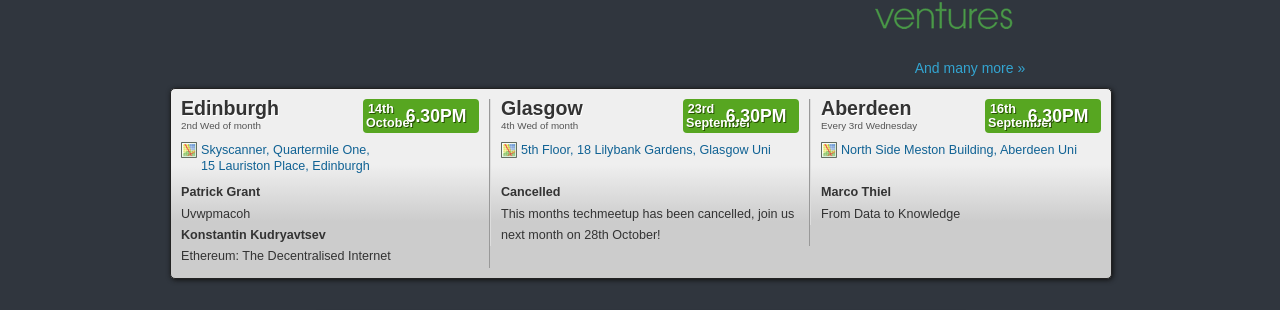
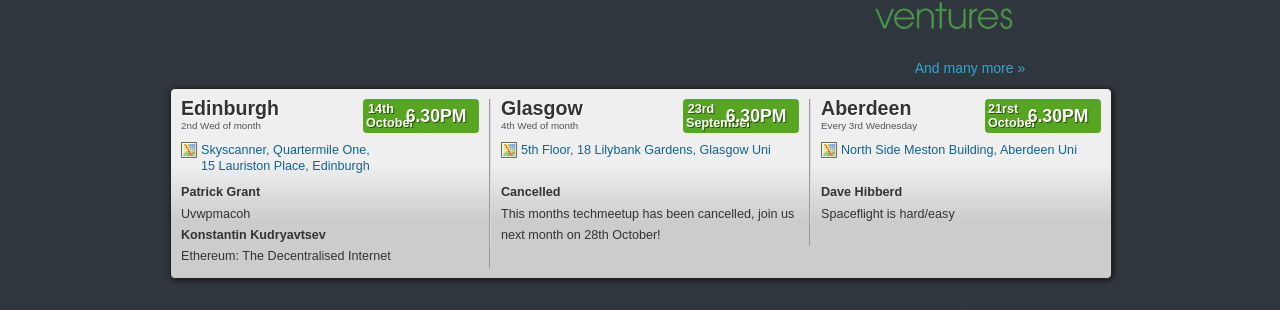
Before and after one commit to techmeetup/techmeetup.co.uk, a Jekyll site: the page built from index.html, in a window 1280 px wide. Shown: the part 311-621 px from the top of the page. Built offline with Jekyll 4.4.1, drawn with Linux system fonts in a browser that asks for light colours.

Commit message:
Update index.json
Added October info for Aberdeen

```diff
--- a/_data/index.json
+++ b/_data/index.json
@@ -25,12 +25,12 @@
   "aberdeen": {
     "speakers": [
       {
-        "name": "Marco Thiel",
-        "talk": "From Data to Knowledge"
+        "name": "Dave Hibberd",
+        "talk": "Spaceflight is hard/easy"
       }
     ],
-    "day": "16th",
-    "month": "September"
+    "day": "21rst",
+    "month": "October"
   },
   "dundee": {
     "speakers": [
```
